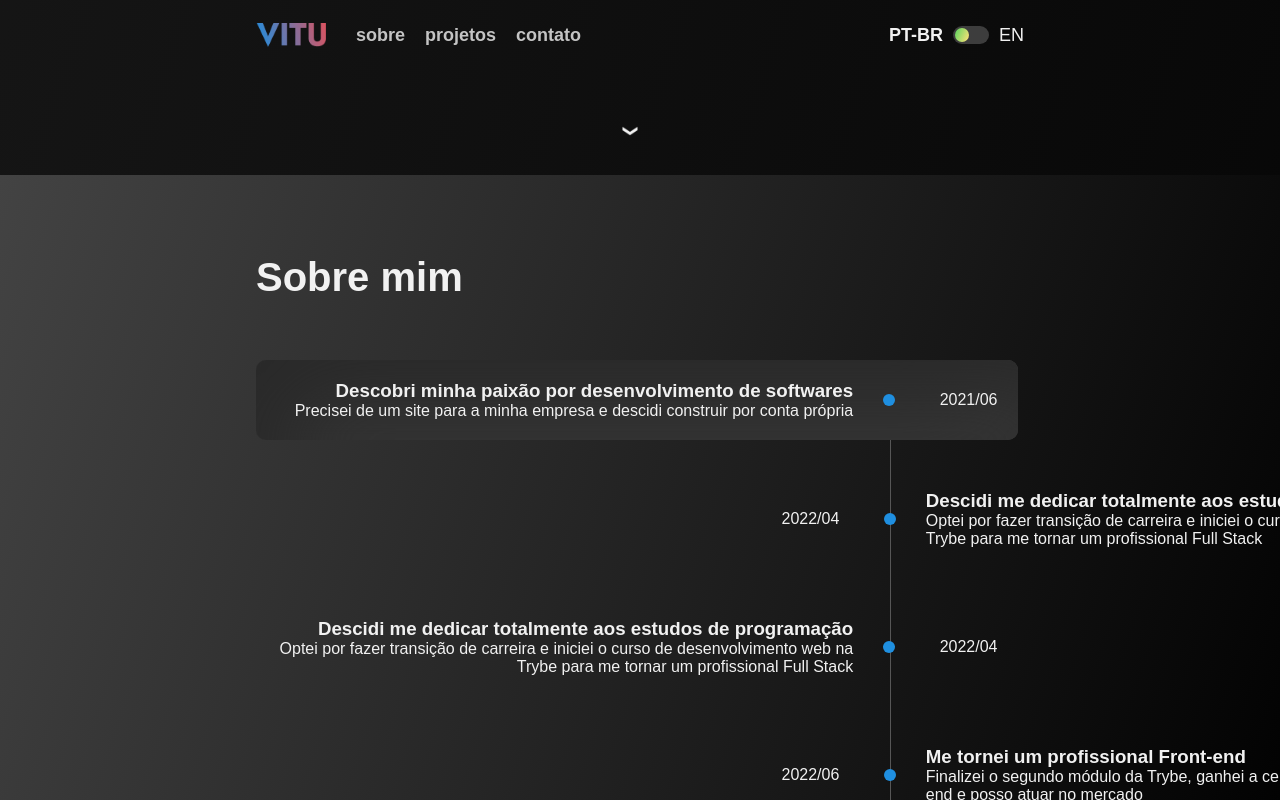
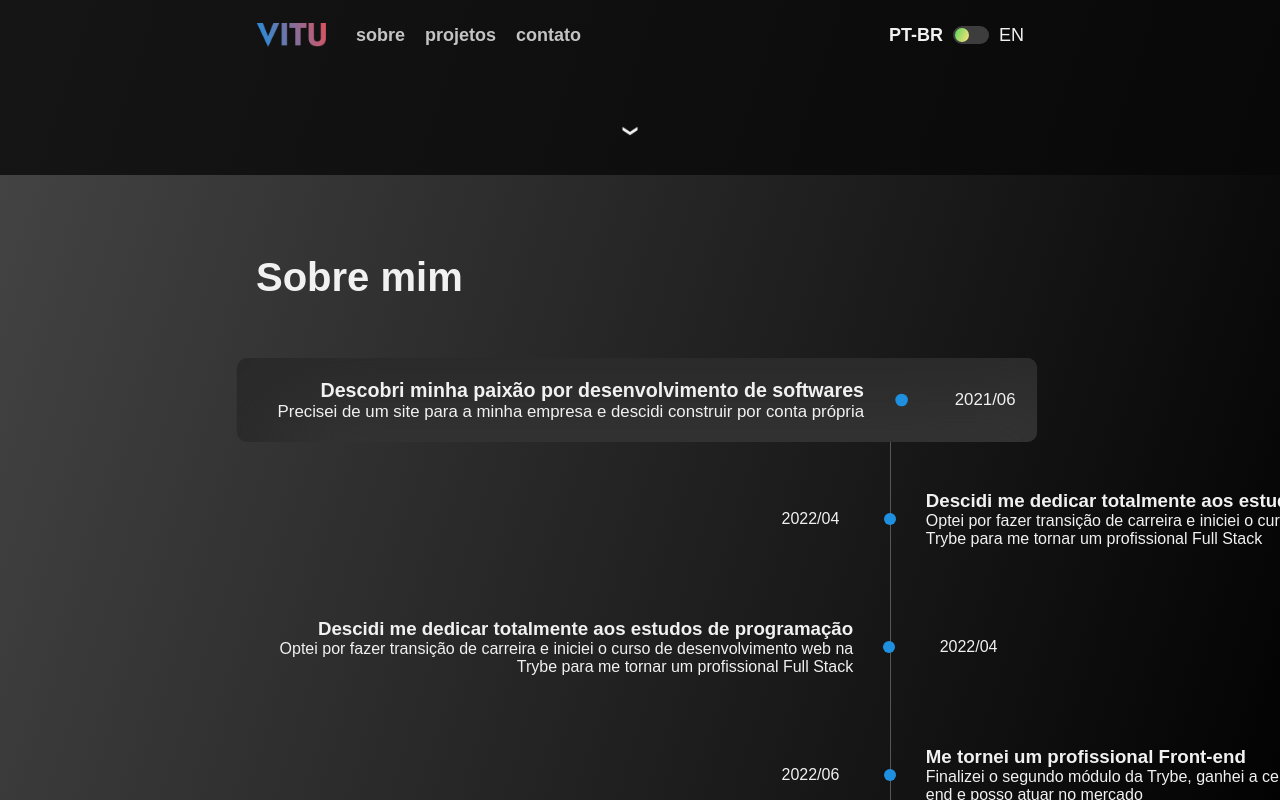
Before and after one commit to victormatia/portifolio, a React (Vite) app: page / in a window 1280 px wide. In both pictures the pointer is over the element 636 px from the left and 1025 px from the top of the page. Shown: the part 625-1425 px from the top of the page. Built offline with nearby package versions, Linux system fonts and the light colour scheme; a web font is replaced by a local one.

Commit message:
style: add scale animation to timeline-points

```diff
--- a/src/css/Timeline.css
+++ b/src/css/Timeline.css
@@ -30,8 +30,8 @@
 
 .timeline-point-left:hover, .timeline-point-right:hover {
  background-color: #313131;
- box-shadow: inset 41px 41px 82px #2a2a2a,
-            inset -41px -41px 82px #383838;
+ box-shadow: inset 41px 41px 82px #2a2a2a, inset -41px -41px 82px #383838;
+  scale: 1.05;
 }
 
 .timeline-point-left {
```
